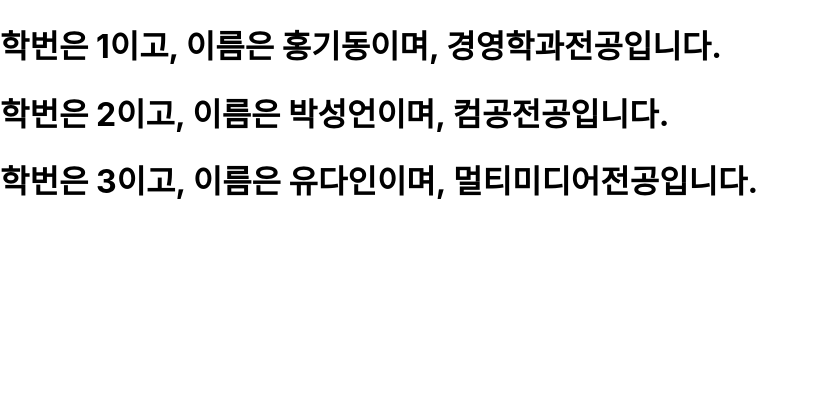
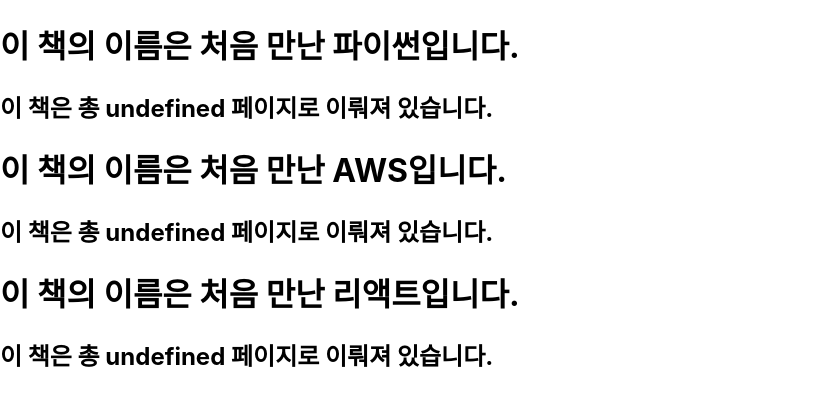
Before and after one commit to Yudain22/my-app, a React (Create React App) app: page / in a window 1280 px wide. Shown: the top 406 px of the page, without its empty margins (0-818 px from the left). Built offline with nearby package versions, Linux system fonts and the light colour scheme.

Commit message:
JSX를 사용하지 않은 Book1 컴포넌트 연습

```diff
--- /dev/null
+++ b/src/chapter03/Book1.js
@@ -0,0 +1,22 @@
+import React from "react";
+
+function Book1(porps){
+    return React.createElement(
+        'div',
+        null,
+        [
+            React.createElement(
+                'h1',
+                null,
+                `이 책의 이름은 ${porps.name}입니다.`
+            ),
+            React.createElement(
+                'h2',
+                null,
+                `이 책은 총 ${porps.numOfPAge} 페이지로 이뤄져 있습니다.`
+            )
+        ]
+    );
+}
+
+export default Book1;
--- a/src/chapter03/Library.jsx
+++ b/src/chapter03/Library.jsx
@@ -1,12 +1,13 @@
 import React from "react";
-import Book from "./Book";
+// import Book from "./Book";
+import Book1 from "./Book1";
 
 function Library(props) {
     return (
         <div>
-            <Book name="처음 만난 파이썬" numOfPage={300}/>
-            <Book name="처음 만난 AWS" numOfPage={400}/>
-            <Book name="처음 만난 리액트" numOfPage={500}/>
+            <Book1 name="처음 만난 파이썬" numOfPage={300}/>
+            <Book1 name="처음 만난 AWS" numOfPage={400}/>
+            <Book1 name="처음 만난 리액트" numOfPage={500}/>
         </div>
     );
 }
--- a/src/index.js
+++ b/src/index.js
@@ -3,17 +3,17 @@
 import './index.css';
 import App from './App';
 import reportWebVitals from './reportWebVitals';
-import StudentList from './chapter03/StudentList';
-// import Library from './chapter03/Library';
+// import StudentList from './chapter03/StudentList';
+import Library from './chapter03/Library';
 
 
 const root = ReactDOM.createRoot(document.getElementById('root'));
 root.render(
-<React.StrictMode >
-  {  /* <App /> */ }
-  {  /* <Library /> */ }
-  <StudentList />
-  </React.StrictMode>
+  <React.StrictMode>
+    {/* <App /> */}
+    <Library />
+    {/* <StudentList /> */}
+    </React.StrictMode>
 );
 
 // If you want to start measuring performance in your app, pass a function
```
